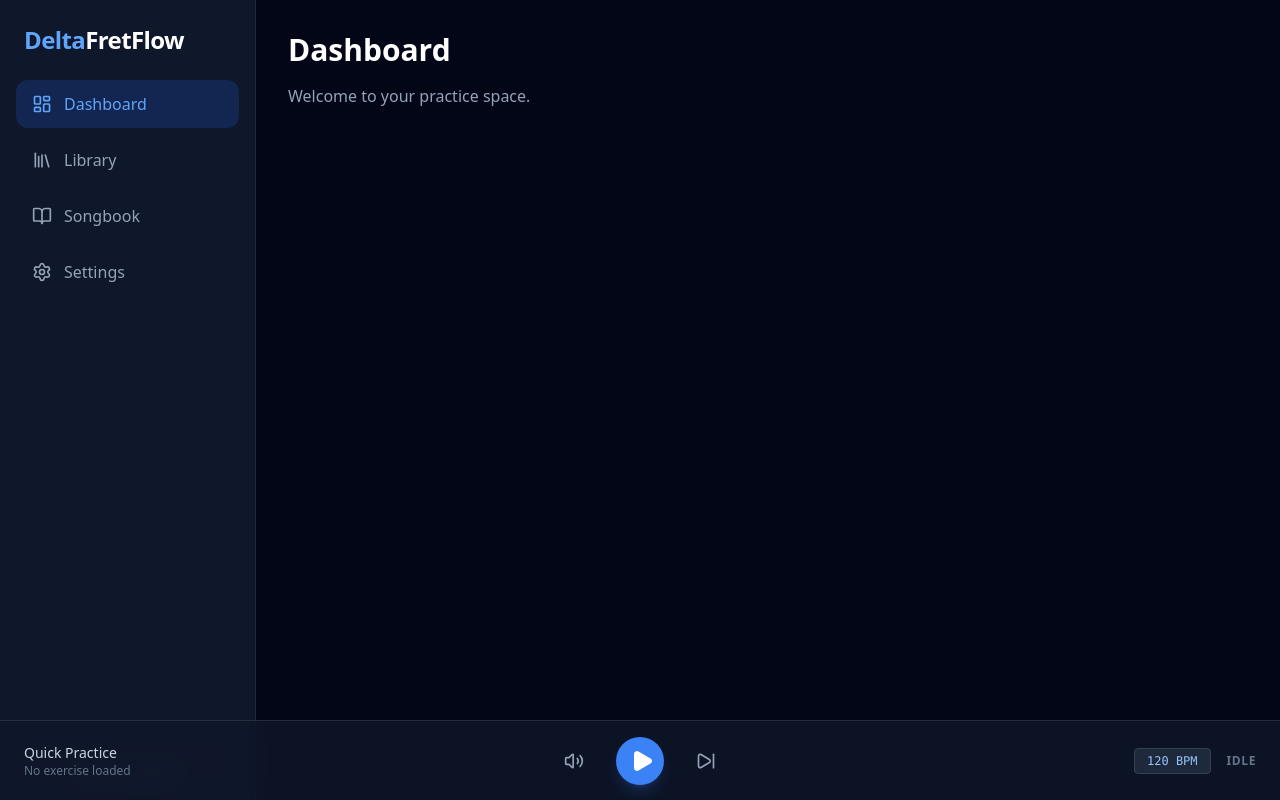
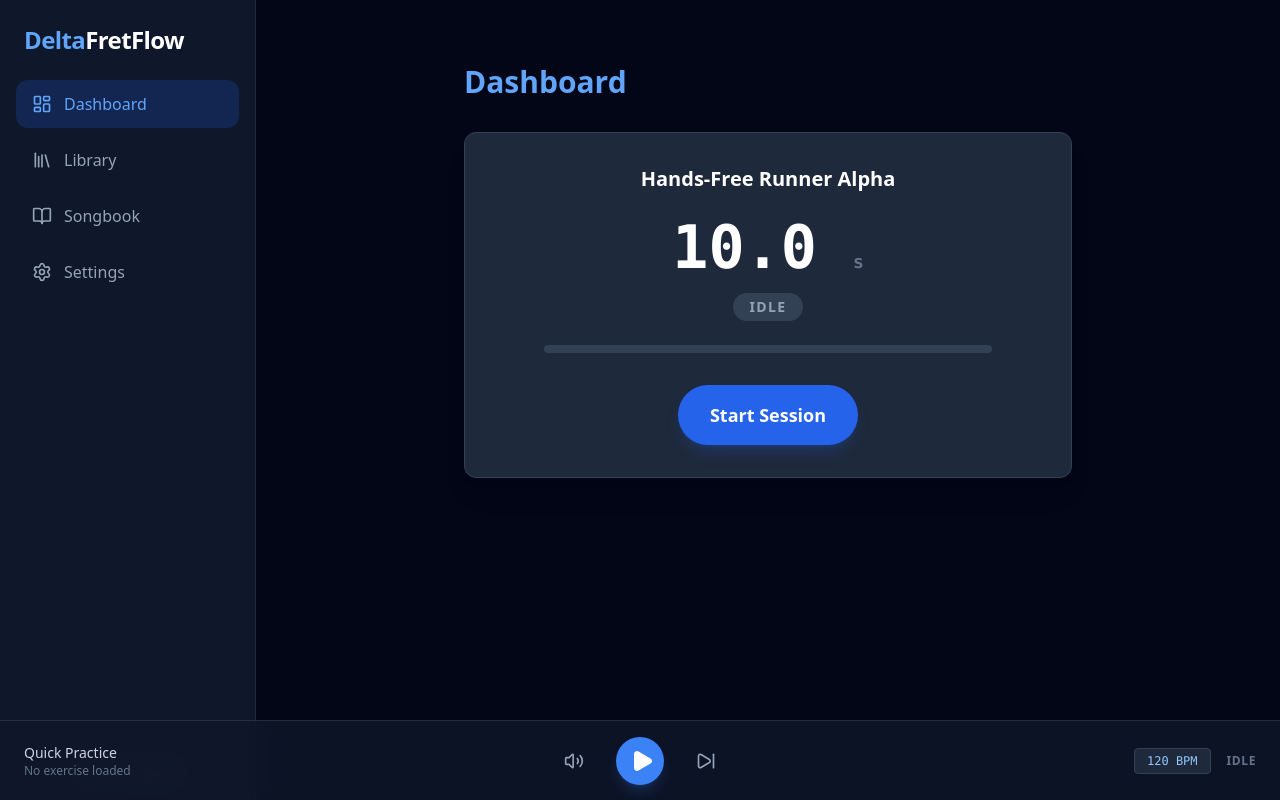
Before and after one commit to eloidieme/delta-fretflow, a React (Vite) app: page / in a window 1280 px wide. Built offline with nearby package versions, Linux system fonts and the light colour scheme.

Commit message:
Closes #6 and #7

```diff
--- a/src/components/layout/PlayerBar.tsx
+++ b/src/components/layout/PlayerBar.tsx
@@ -1,29 +1,29 @@
-import { useEffect } from "react";
 import { Play, Pause, SkipForward, Volume2 } from "lucide-react";
 import { usePlayerStore } from "@/store/playerStore";
-import { metronome } from "@/audio/MetronomeEngine";
 
 export function PlayerBar() {
   // 1. Access the store state and actions
   const { status, bpm, setStatus } = usePlayerStore();
 
-  // 2. Sync the Metronome Engine with the Store
-  useEffect(() => {
-    // Whenever BPM changes in the UI/Store, update the Audio Engine immediately
-    metronome.setBpm(bpm);
-  }, [bpm]);
+  // 2. Handle Play/Pause Logic (State Machine Transitions)
+  const togglePlay = () => {
+    switch (status) {
+      case "idle":
+      case "finished":
+        // Start fresh sequence
+        setStatus("warmup");
+        break;
 
-  // 3. Handle Play/Pause Logic
-  const togglePlay = () => {
-    if (status === "running") {
-      // Stop Logic
-      metronome.stop();
-      setStatus("paused");
-    } else {
-      // Start Logic
-      // (Later, this will trigger the 'Warmup' state first, but for now we test audio direct)
-      metronome.start();
-      setStatus("running");
+      case "running":
+      case "warmup":
+        // Pause whatever is happening
+        setStatus("paused");
+        break;
+
+      case "paused":
+        // Resume immediately (skip warmup on resume)
+        setStatus("running");
+        break;
     }
   };
 
@@ -50,7 +50,7 @@ export function PlayerBar() {
             onClick={togglePlay}
             className="w-12 h-12 bg-blue-500 hover:bg-blue-400 rounded-full flex items-center justify-center text-white shadow-lg shadow-blue-500/20 transition hover:scale-105 active:scale-95"
           >
-            {status === "running" ? (
+            {status === "running" || status === "warmup" ? (
               <Pause size={24} fill="currentColor" />
             ) : (
               <Play size={24} fill="currentColor" className="ml-1" />
@@ -74,7 +74,10 @@ export function PlayerBar() {
         {/* Status Badge */}
         <span
           className={`text-xs uppercase font-bold tracking-wider whitespace-nowrap transition-colors
-          ${status === "running" ? "text-green-400" : "text-slate-500"}
+          ${status === "running" ? "text-green-400" : ""}
+          ${status === "warmup" ? "text-orange-400" : ""}
+          ${status === "paused" ? "text-yellow-400" : ""}
+          ${status === "idle" || status === "finished" ? "text-slate-500" : ""}
         `}
         >
           {status}
--- /dev/null
+++ b/src/hooks/useIntervalTimer.ts
@@ -0,0 +1,77 @@
+import {useCallback, useEffect, useRef, useState} from 'react';
+
+export function useIntervalTimer(
+    initialDurationSeconds: number, onComplete?: () => void) {
+  const [timeLeft, setTimeLeft] = useState(initialDurationSeconds);
+  const [isRunning, setIsRunning] = useState(false);
+
+  const timerRef = useRef<number|undefined>(undefined);
+  const onCompleteRef = useRef(onComplete);
+
+  // Keep callback fresh
+  useEffect(() => {
+    onCompleteRef.current = onComplete;
+  }, [onComplete]);
+
+  // Reset when configuration changes
+  useEffect(() => {
+    setTimeLeft(initialDurationSeconds);
+    setIsRunning(false);
+    if (timerRef.current) clearInterval(timerRef.current);
+  }, [initialDurationSeconds]);
+
+  // -- 1. The Tick Logic (Pure) --
+  useEffect(() => {
+    if (!isRunning) return;
+
+    timerRef.current = window.setInterval(() => {
+      setTimeLeft((prev) => {
+        // Just calculate the number, don't do side effects here!
+        const newVal = prev - 0.1;
+        return newVal <= 0 ? 0 : newVal;
+      });
+    }, 100);
+
+    return () => clearInterval(timerRef.current);
+  }, [isRunning]);
+
+  // -- 2. The Completion Monitor (Side Effects) --
+  useEffect(() => {
+    // If time hit 0 AND we were running, then we are finished.
+    if (timeLeft === 0 && isRunning) {
+      setIsRunning(false);
+      if (timerRef.current) clearInterval(timerRef.current);
+
+      // Fire the callback safely
+      if (onCompleteRef.current) onCompleteRef.current();
+    }
+  }, [timeLeft, isRunning]);
+
+  // -- Actions --
+  const start = useCallback(() => {
+    if (timeLeft > 0) setIsRunning(true);
+  }, [timeLeft]);
+
+  const pause = useCallback(() => {
+    setIsRunning(false);
+    if (timerRef.current) clearInterval(timerRef.current);
+  }, []);
+
+  const reset = useCallback(() => {
+    setIsRunning(false);
+    setTimeLeft(initialDurationSeconds);
+    if (timerRef.current) clearInterval(timerRef.current);
+  }, [initialDurationSeconds]);
+
+  const progress =
+      ((initialDurationSeconds - timeLeft) / initialDurationSeconds) * 100;
+
+  return {
+    timeLeft: Math.max(0, timeLeft),
+    progress,
+    isRunning,
+    start,
+    pause,
+    reset
+  };
+}
--- /dev/null
+++ b/src/hooks/useRunner.ts
@@ -0,0 +1,110 @@
+import {metronome} from '@/audio/MetronomeEngine';
+import {usePlayerStore} from '@/store/playerStore';
+import {useEffect, useRef} from 'react';
+
+import {useIntervalTimer} from './useIntervalTimer';
+
+export function useRunner() {
+  const {status, bpm, setStatus, activeExerciseId} = usePlayerStore();
+
+  const WARMUP_DURATION = 3;
+  const EXERCISE_DURATION = 10;
+
+  // Track the last second we beeped for (to avoid duplicate beeps)
+  const lastWarmupSecond = useRef<number>(WARMUP_DURATION + 1);
+
+  // -- Audio Helper --
+  const playTone = (freq: number, type: 'beep'|'chime' = 'beep') => {
+    const ctx =
+        new (window.AudioContext || (window as any).webkitAudioContext)();
+    const osc = ctx.createOscillator();
+    const gain = ctx.createGain();
+
+    osc.connect(gain);
+    gain.connect(ctx.destination);
+
+    const now = ctx.currentTime;
+    osc.frequency.setValueAtTime(freq, now);
+
+    if (type === 'beep') {
+      // Short, dry beep for countdown
+      gain.gain.setValueAtTime(0.2, now);
+      gain.gain.exponentialRampToValueAtTime(0.001, now + 0.1);
+      osc.start(now);
+      osc.stop(now + 0.15);
+    } else {
+      // Longer, pleasant chime for finish
+      gain.gain.setValueAtTime(0.4, now);
+      gain.gain.exponentialRampToValueAtTime(0.01, now + 1.5);
+      osc.start(now);
+      osc.stop(now + 2);
+    }
+  };
+
+  // -- Timers --
+  const warmupTimer = useIntervalTimer(WARMUP_DURATION, () => {
+    setStatus('running');
+  });
+
+  const exerciseTimer = useIntervalTimer(EXERCISE_DURATION, () => {
+    setStatus('finished');
+    playTone(523.25, 'chime');  // C5 Chime
+  });
+
+  // -- State Machine Effect --
+  useEffect(() => {
+    metronome.setBpm(bpm);
+
+    switch (status) {
+      case 'idle':
+      case 'finished':
+        warmupTimer.reset();
+        exerciseTimer.reset();
+        metronome.stop();
+        lastWarmupSecond.current =
+            WARMUP_DURATION + 1;  // Reset countdown logic
+        break;
+
+      case 'warmup':
+        metronome.stop();
+        exerciseTimer.reset();
+        warmupTimer.start();
+        break;
+
+      case 'running':
+        warmupTimer.pause();
+        metronome.start();
+        exerciseTimer.start();
+        break;
+
+      case 'paused':
+        warmupTimer.pause();
+        exerciseTimer.pause();
+        metronome.stop();
+        break;
+    }
+  }, [status, bpm]);
+
+  // -- Audio Countdown Effect --
+  useEffect(() => {
+    if (status === 'warmup') {
+      // Logic: If we are at 3.0s, we want to beep "3".
+      // If we cross into 2.9s, we don't beep again until 2.0s.
+      const currentSecond = Math.ceil(warmupTimer.timeLeft);
+
+      // Only beep if the integer second has changed AND it's not 0
+      if (currentSecond < lastWarmupSecond.current && currentSecond > 0) {
+        playTone(440);  // A4 (Standard countdown beep)
+        lastWarmupSecond.current = currentSecond;
+      }
+    }
+  }, [warmupTimer.timeLeft, status]);
+
+  return {
+    displayTime: status === 'warmup' ? warmupTimer.timeLeft :
+                                       exerciseTimer.timeLeft,
+    displayProgress: status === 'warmup' ? warmupTimer.progress :
+                                           exerciseTimer.progress,
+    isWarmup: status === 'warmup'
+  };
+}
--- a/src/pages/Dashboard.tsx
+++ b/src/pages/Dashboard.tsx
@@ -1,8 +1,78 @@
+import { usePlayerStore } from "@/store/playerStore";
+import { useRunner } from "@/hooks/useRunner";
+
 export function Dashboard() {
+  // 1. Initialize the Runner Logic
+  // This hook runs in the background and listens to the store
+  const { displayTime, displayProgress, isWarmup } = useRunner();
+
+  // 2. Access Store to trigger actions
+  const { status, setStatus } = usePlayerStore();
+
+  const handleStart = () => {
+    // Spec: Start sequence begins with Warmup [cite: 84]
+    setStatus("warmup");
+  };
+
+  const handleStop = () => {
+    setStatus("idle");
+  };
+
   return (
-    <div>
-      <h1 className="text-3xl font-bold mb-4">Dashboard</h1>
-      <p className="text-slate-400">Welcome to your practice space.</p>
+    <div className="p-8 max-w-2xl mx-auto">
+      <h1 className="text-3xl font-bold mb-8 text-blue-400">Dashboard</h1>
+
+      <div className="bg-slate-800 p-8 rounded-xl border border-slate-700 shadow-xl text-center">
+        <h2 className="text-xl font-semibold mb-6 text-white">
+          Hands-Free Runner Alpha
+        </h2>
+
+        {/* The Big Visual Display */}
+        <div className="mb-8">
+          <div className="text-6xl font-mono font-bold text-white mb-4">
+            {displayTime.toFixed(1)}{" "}
+            <span className="text-lg text-slate-500">s</span>
+          </div>
+
+          {/* Status Indicator */}
+          <div
+            className={`inline-block px-4 py-1 rounded-full text-sm font-bold uppercase tracking-widest mb-6
+            ${isWarmup ? "bg-orange-500/20 text-orange-400" : ""}
+            ${status === "running" ? "bg-green-500/20 text-green-400" : ""}
+            ${status === "idle" ? "bg-slate-700 text-slate-400" : ""}
+          `}
+          >
+            {isWarmup ? "Get Ready..." : status}
+          </div>
+
+          {/* Progress Bar */}
+          <div className="h-2 bg-slate-700 rounded-full overflow-hidden max-w-md mx-auto">
+            <div
+              className={`h-full transition-all duration-100 ease-linear
+                ${isWarmup ? "bg-orange-500" : "bg-green-500"}
+              `}
+              style={{ width: `${displayProgress}%` }}
+            />
+          </div>
+        </div>
+
+        {/* Big Start Button */}
+        {status === "idle" || status === "finished" ? (
+          <button
+            onClick={handleStart}
+            className="px-8 py-4 bg-blue-600 hover:bg-blue-500 text-white rounded-full font-bold text-lg shadow-lg shadow-blue-600/20 transition hover:scale-105 active:scale-95"
+          >
+            Start Session
+          </button>
+        ) : (
+          <button
+            onClick={handleStop}
+            className="px-8 py-4 bg-red-600 hover:bg-red-500 text-white rounded-full font-bold text-lg shadow-lg shadow-red-600/20 transition"
+          >
+            Stop
+          </button>
+        )}
+      </div>
     </div>
   );
 }
```
